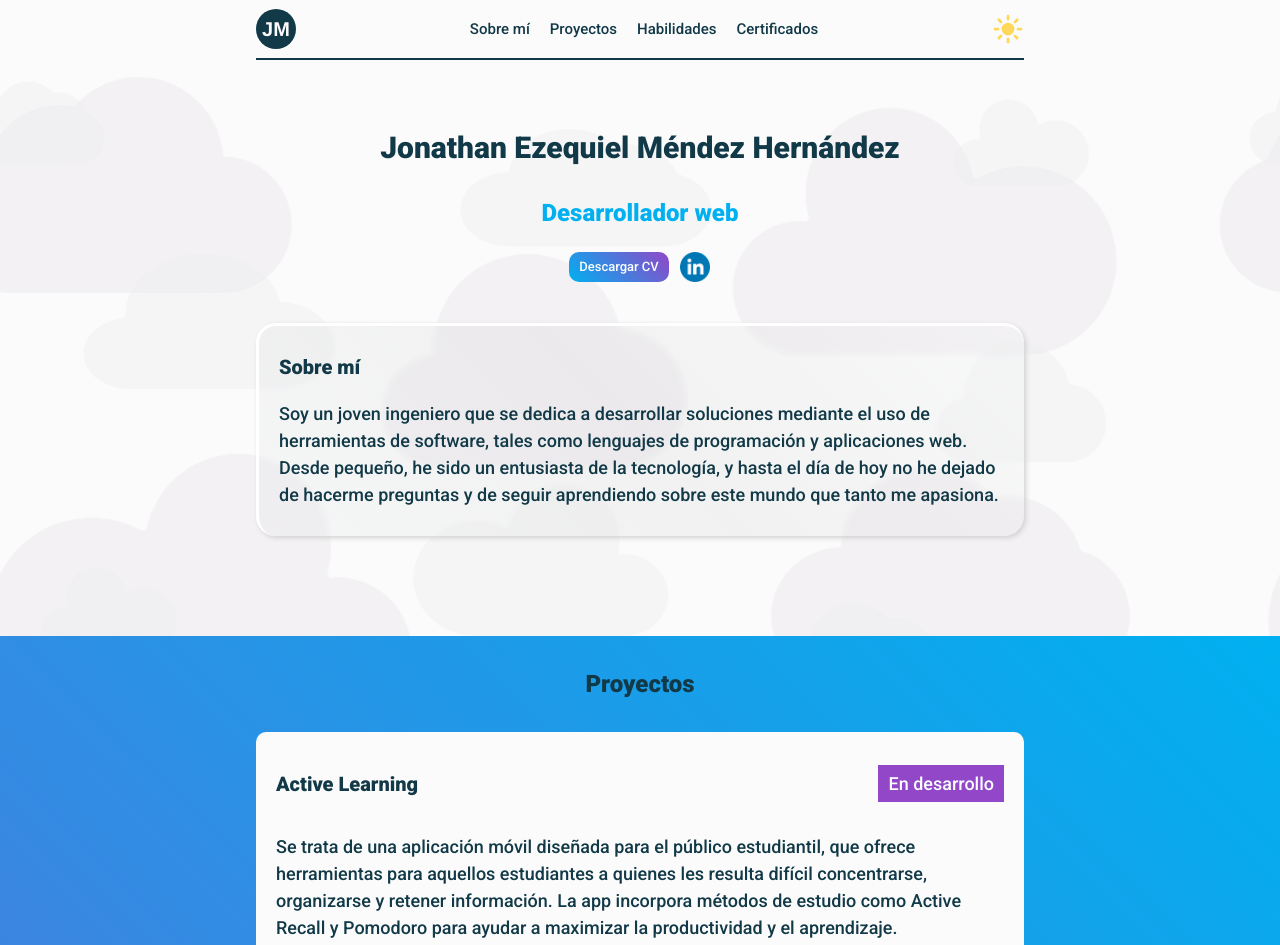
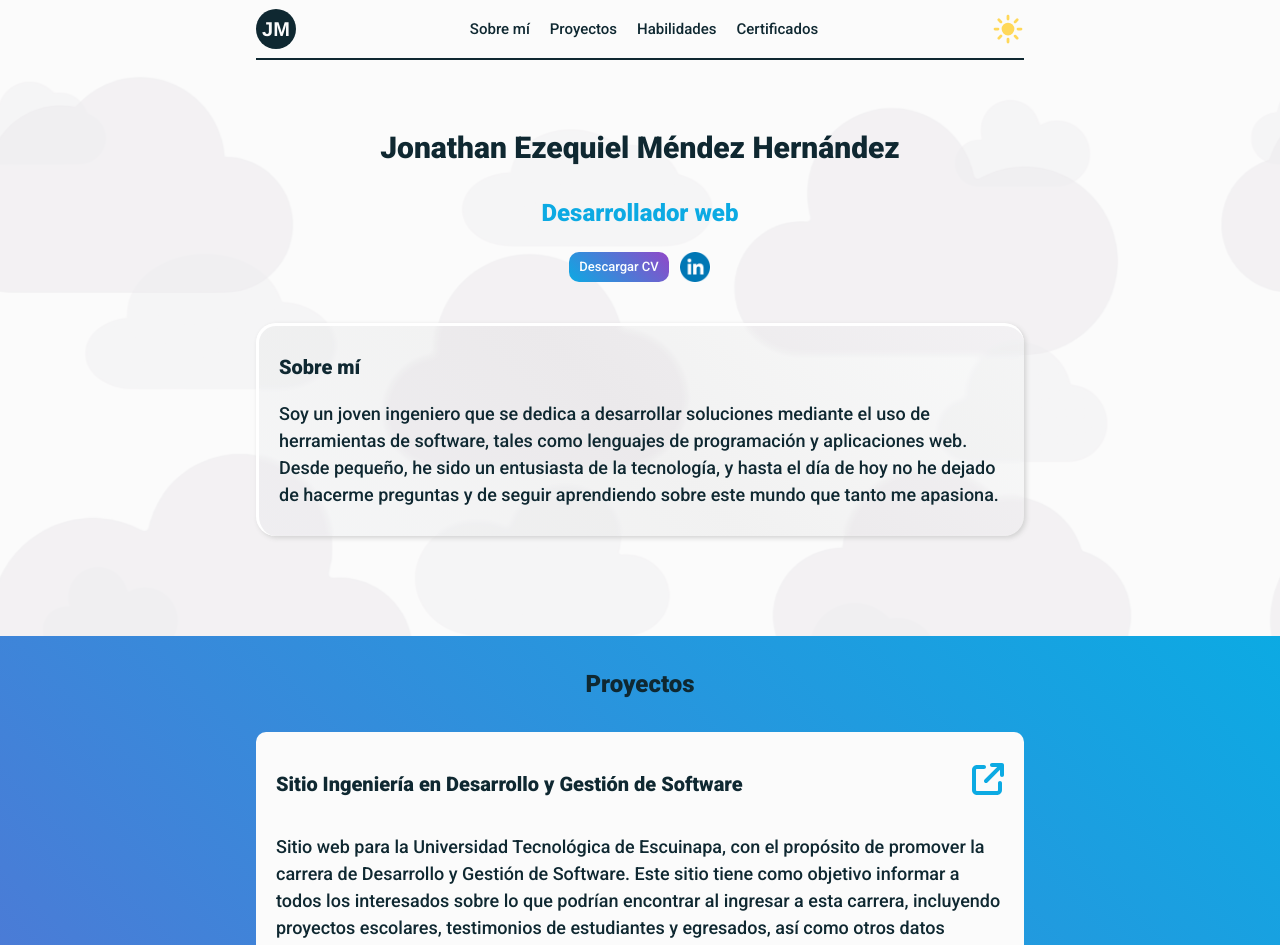
Before and after one commit to MendezHernandez/Jonathan-Mendez, a React (Vite) app: page /#certificados in a window 1280 px wide. Shown: the top 945 px of the page. Built offline with nearby package versions, Linux system fonts and the light colour scheme.

Commit message:
upload new changes

```diff
--- a/src/Data/dataProjects.js
+++ b/src/Data/dataProjects.js
@@ -36,32 +36,32 @@ import Node from "../assets/icons/node-js.png";
 import Tailwind from "../assets/icons/tailwind.png";
 
 export const Projects = [
-  {
-    inDevelop: true,
-    titulo: "Active Learning",
-    texto:
-      "Se trata de una aplicación móvil diseñada para el público estudiantil, que ofrece herramientas para aquellos estudiantes a quienes les resulta difícil concentrarse, organizarse y retener información. La app incorpora métodos de estudio como Active Recall y Pomodoro para ayudar a maximizar la productividad y el aprendizaje.",
-    img: [
-      { nombreImg: Pomodoro },
-      { nombreImg: ActiveRecall },
-      { nombreImg: Notebook },
-      { nombreImg: AddSubjectModal },
-    ],
-    herramietas: [
-      { herramienta: JS },
-      { herramienta: Tailwind },
-      { herramienta: ReactJS },
-      { herramienta: Expo },
-      { herramienta: Node },
-      { herramienta: Express },
-      { herramienta: MySQL },
-    ],
-  },
+    // {
+    //   inDevelop: true,
+    //   titulo: "Active Learning",
+    //   texto:
+    //     "Se trata de una aplicación móvil diseñada para el público estudiantil, que ofrece herramientas para aquellos estudiantes a quienes les resulta difícil concentrarse, organizarse y retener información. La app incorpora métodos de estudio como Active Recall y Pomodoro para ayudar a maximizar la productividad y el aprendizaje.",
+    //   img: [
+    //     { nombreImg: Pomodoro },
+    //     { nombreImg: ActiveRecall },
+    //     { nombreImg: Notebook },
+    //     { nombreImg: AddSubjectModal },
+    //   ],
+    //   herramietas: [
+    // { herramienta: JS },
+    //     { herramienta: Tailwind },
+    //     { herramienta: ReactJS },
+    //     { herramienta: Expo },
+    //     { herramienta: Node },
+    //     { herramienta: Express },
+    //     { herramienta: MySQL },
+    //   ],
+    // },
     {
         inDevelop: false,
+        siteLink: "https://sitioidgs.proyectosidgs.com/",
         titulo: "Sitio Ingeniería en Desarrollo y Gestión de Software",
-    texto:
-      "Sitio web para la Universidad Tecnológica de Escuinapa, con el propósito de promover la carrera de Desarrollo y Gestión de Software. Este sitio tiene como objetivo informar a todos los interesados sobre lo que podrían encontrar al ingresar a esta carrera, incluyendo proyectos escolares, testimonios de estudiantes y egresados, así como otros datos relevantes.",
+        texto: "Sitio web para la Universidad Tecnológica de Escuinapa, con el propósito de promover la carrera de Desarrollo y Gestión de Software. Este sitio tiene como objetivo informar a todos los interesados sobre lo que podrían encontrar al ingresar a esta carrera, incluyendo proyectos escolares, testimonios de estudiantes y egresados, así como otros datos relevantes.",
         img: [
             { nombreImg: InicioSitio },
             { nombreImg: Empresas },
@@ -79,9 +79,9 @@ export const Projects = [
     },
     {
         inDevelop: false,
+        siteLink: "",
         titulo: "Servicios UT",
-    texto:
-      "Aplicación web desarrollada como proyecto escolar con el objetivo de permitir a los alumnos de la Universidad Tecnológica de Escuinapa ofrecer diversos servicios, tales como: limpieza de PCs, asesorías de inglés o preparación de platillos, entre otros. Asimismo, los propios estudiantes tienen la posibilidad de alquilar o comprar estos servicios mediante un acuerdo monetario.",
+        texto: "Aplicación web desarrollada como proyecto escolar con el objetivo de permitir a los alumnos de la Universidad Tecnológica de Escuinapa ofrecer diversos servicios, tales como: limpieza de PCs, asesorías de inglés o preparación de platillos, entre otros. Asimismo, los propios estudiantes tienen la posibilidad de alquilar o comprar estos servicios mediante un acuerdo monetario.",
         img: [
             { nombreImg: HomeServicios },
             { nombreImg: Editar },
@@ -100,9 +100,9 @@ export const Projects = [
     },
     {
         inDevelop: false,
+        siteLink: "",
         titulo: "Sitio web Emprendedores del pacífico",
-    texto:
-      'Sitio web corporativo para el empaque de mangos "Rosa Elena" del grupo "Emprendedores del Pacífico", donde se comparte información acerca de la empresa y sus productos.',
+        texto: 'Sitio web corporativo para el empaque de mangos "Rosa Elena" del grupo "Emprendedores del Pacífico", donde se comparte información acerca de la empresa y sus productos.',
         img: [
             { nombreImg: Inicio },
             { nombreImg: Nosotros },
@@ -117,10 +117,14 @@ export const Projects = [
     },
     {
         inDevelop: false,
+        siteLink: "",
         titulo: "Routime",
-    texto:
-      "Aplicación web y aplicación móvil desarrolladas como proyecto escolar. Se trata de una agenda de rutina en la que sus usuarios pueden tener un orden de sus tareas y actividades diarias.",
-    img: [{ nombreImg: Agregar }, { nombreImg: Home }, { nombreImg: Tareas }],
+        texto: "Aplicación web y aplicación móvil desarrolladas como proyecto escolar. Se trata de una agenda de rutina en la que sus usuarios pueden tener un orden de sus tareas y actividades diarias.",
+        img: [
+            { nombreImg: Agregar },
+            { nombreImg: Home },
+            { nombreImg: Tareas },
+        ],
         herramietas: [
             { herramienta: HTML },
             { herramienta: CSS },
--- a/src/Data/skills.js
+++ b/src/Data/skills.js
@@ -20,7 +20,7 @@ export const skills = [
             { nombre: "HTML", img: HTML },
             { nombre: "CSS", img: CSS },
             { nombre: "JavaScript", img: JS },
-      { nombre: "Python", img: Python },
+            // { nombre: "Python", img: Python },
             { nombre: "PHP", img: PHP },
             { nombre: "SQL", img: SQL },
         ],
@@ -29,9 +29,9 @@ export const skills = [
         titulo: "Frameworks",
         atributos: [
             { nombre: "ReactJS / React Native", img: ReactJS },
-      { nombre: "Expo", img: Expo },
-      { nombre: "Node.JS", img: Node },
-      { nombre: "Express", img: Express },
+            // { nombre: "Expo", img: Expo },
+            // { nombre: "Node.JS", img: Node },
+            // { nombre: "Express", img: Express },
             { nombre: "Laravel", img: Laravel },
             { nombre: "Tailwind", img: Tailwind },
         ],
--- a/src/components/CardProject.jsx
+++ b/src/components/CardProject.jsx
@@ -3,7 +3,16 @@ import "../styles/CardProject.css";
 import { AppContext } from "../AppContext";
 import AOS from "aos";
 import "aos/dist/aos.css";
-const CardProject = ({ titulo, texto, img, herramientas, inDevelop }) => {
+import { FaArrowUpRightFromSquare } from "react-icons/fa6";
+
+const CardProject = ({
+    titulo,
+    texto,
+    img,
+    herramientas,
+    inDevelop,
+    siteLink,
+}) => {
     AOS.init();
     const { abrirModal } = useContext(AppContext);
 
@@ -18,6 +27,20 @@ const CardProject = ({ titulo, texto, img, herramientas, inDevelop }) => {
             <div className="ctn-title-and-tag-develop">
                 <h2>{titulo}</h2>
                 <TagInDevelop showTag={inDevelop} />
+                {siteLink != "" ? (
+                    <a
+                        style={{
+                            fontSize: "xx-large",
+                            color: "var(--primary)",
+                        }}
+                        target="_blank"
+                        href={siteLink}
+                    >
+                        <FaArrowUpRightFromSquare />
+                    </a>
+                ) : (
+                    ""
+                )}
             </div>
             <p>{texto}</p>
             <div className="ctn-imgs-project">
--- a/src/components/Footer.jsx
+++ b/src/components/Footer.jsx
@@ -1,14 +1,13 @@
-import React from 'react'
-import '../styles/Footer.css'
-import Gmail from '../assets/icons/gmail.png'
+import React from "react";
+import "../styles/Footer.css";
+import Gmail from "../assets/icons/gmail.png";
 
 const Footer = () => {
     return (
         <footer>
-            <a className='enlace-gmail' href='mailto:mendezhernandez999@gmail.com'><img src={Gmail} alt="" />mendezhernandez999@gmail.com</a>
             <h3>©2024 Jonathan Ezequiel Méndez Hernández</h3>
         </footer>
-    )
-}
+    );
+};
 
-export default Footer
+export default Footer;
--- a/src/components/Header.jsx
+++ b/src/components/Header.jsx
@@ -14,7 +14,12 @@ const Header = () => {
                 {inView ? window.history.pushState({}, "", "#sobre-mi") : ""}
                 <h2>Desarrollador web</h2>
                 <div className="ctn-btn-cv-icon">
-          <a download={"Jonathan_Méndez_CV"} href={PDF} className="btn-cv">
+                    <a
+                        // download={"Jonathan_Méndez_CV"}
+                        href={PDF}
+                        className="btn-cv"
+                        target="_blank"
+                    >
                         Descargar CV
                     </a>
                     <a
--- a/src/components/Proyects.jsx
+++ b/src/components/Proyects.jsx
@@ -24,6 +24,7 @@ const Proyects = () => {
                         img={item.img}
                         key={index}
                         herramientas={item.herramietas}
+                        siteLink={item.siteLink}
                     />
                 );
             })}
--- a/src/index.css
+++ b/src/index.css
@@ -16,9 +16,9 @@ html {
 
 :root {
     --back: #fbfbfb;
-  --primary: #00b0f0;
+    --primary: #0caae3;
     --second: #9147c8;
-  --complement: #113947;
+    --complement: #0f2831;
     --scroll-thumb: #cecece;
     --scroll-thumb-hover: #757272;
     --shadow: #828083;
```
Also changed, not shown: 1 other file (tests, documents, lock files or other folders). Lines whose indentation alone changed are shown as unchanged.
